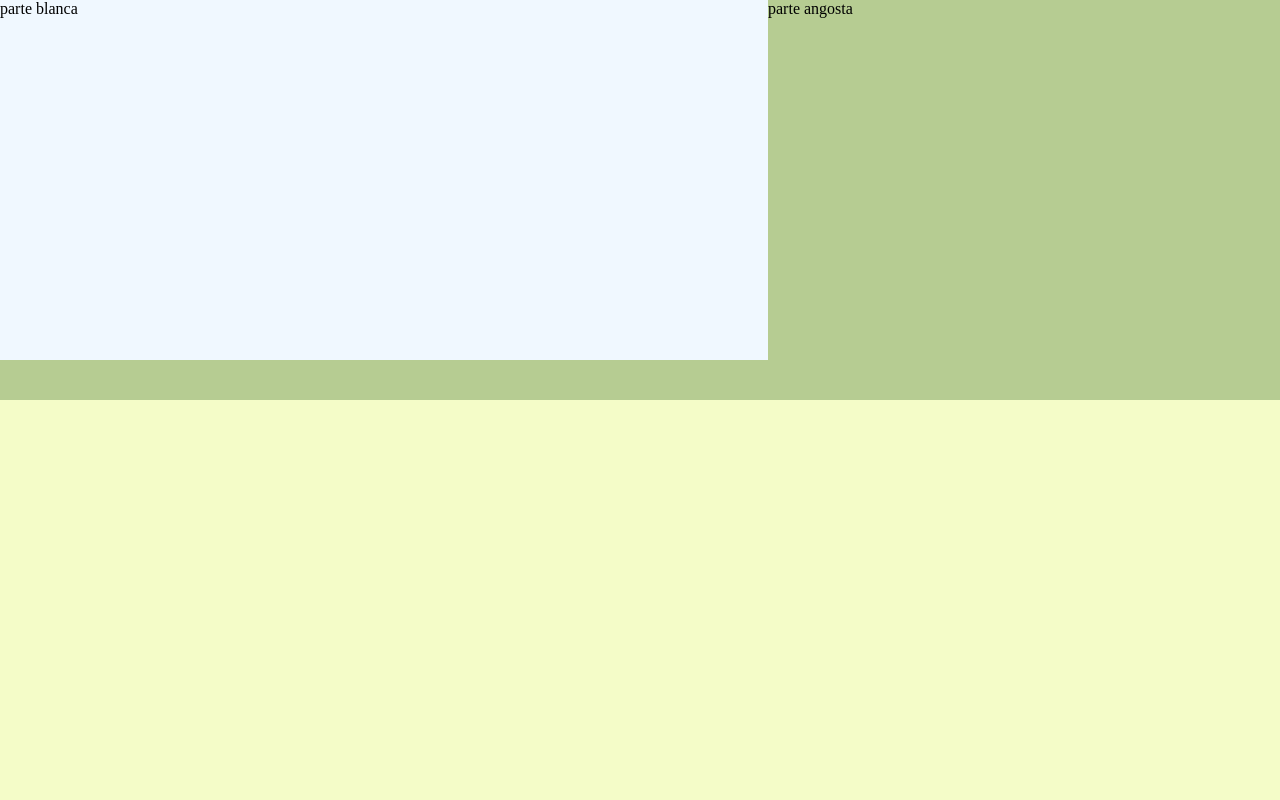
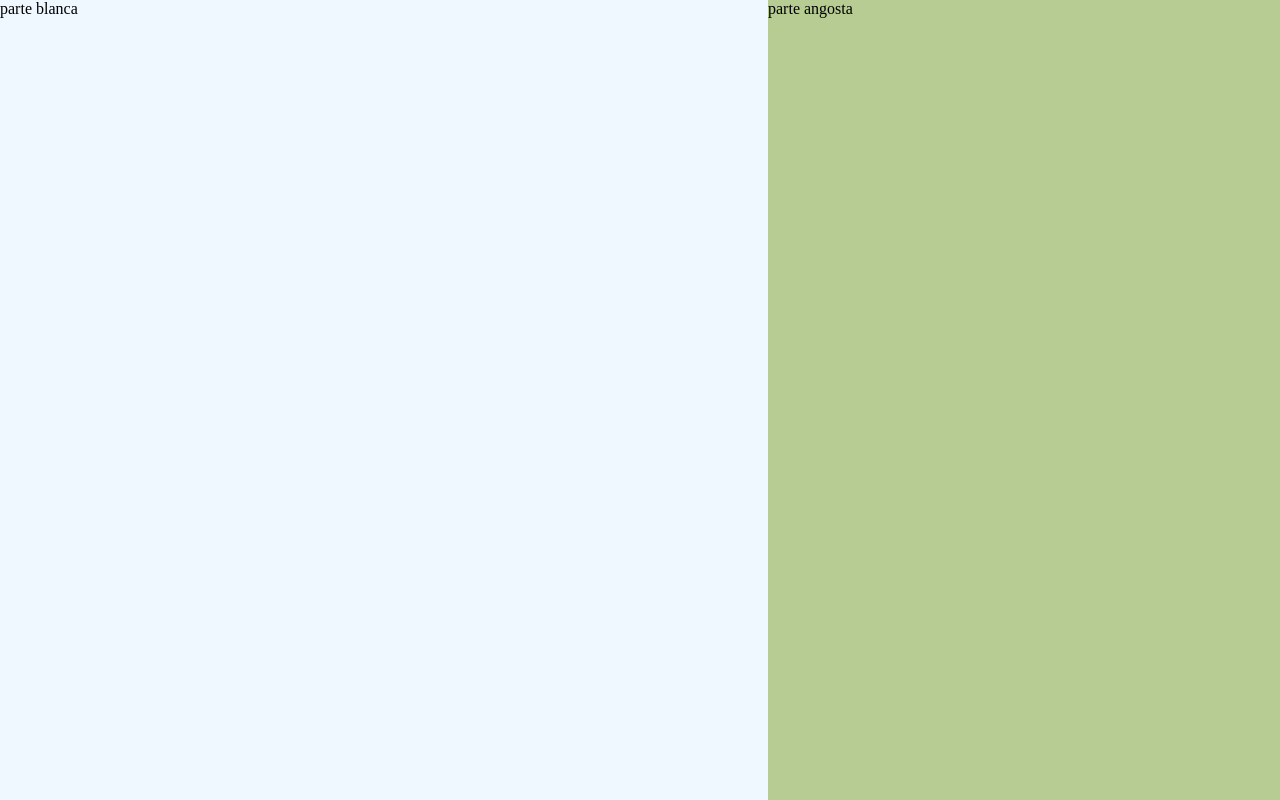
Before and after one commit to eliana-001/practicas2025, a plain HTML site: page index.html in a window 1280 px wide. Drawn offline with Linux system fonts and the light colour scheme.

Commit message:
bien estructurado

```diff
--- a/css/estilos.css
+++ b/css/estilos.css
@@ -11,7 +11,7 @@
 
 body{
     background-color: rgb(244, 252, 200);
-    height: 50vh; /*unidad viewport heigh*/
+    height: 100vh; /*unidad viewport heigh*/
     width:100vw; /*unidad viewport heigh*/
 }
 .contenedor{
@@ -22,7 +22,11 @@ body{
 }
 
 main{
-    height:90%;
+    height:100%;
     width:60%;
     background-color: aliceblue;
 }
+aside{
+    height:100%;
+    width:40%;
+}
```
